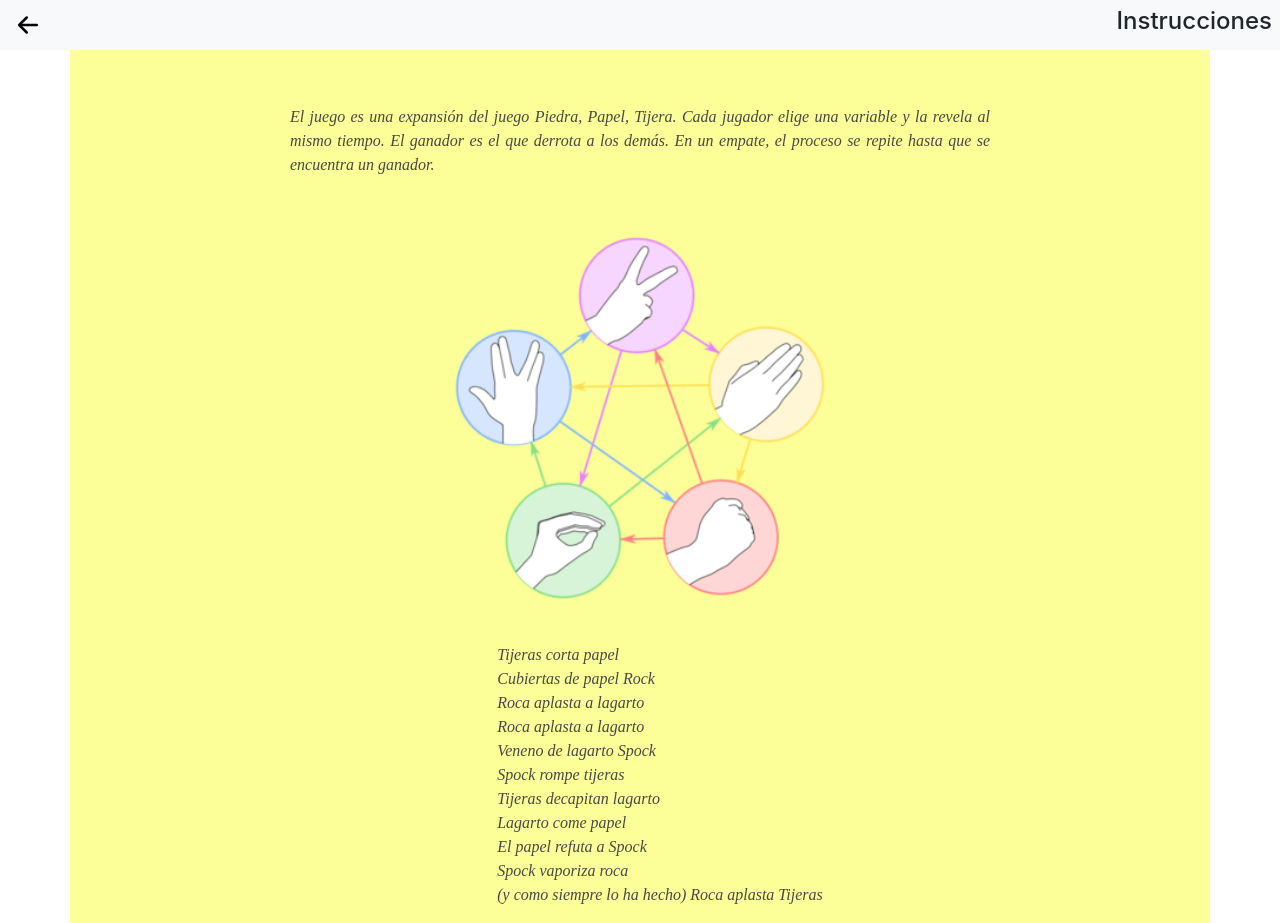
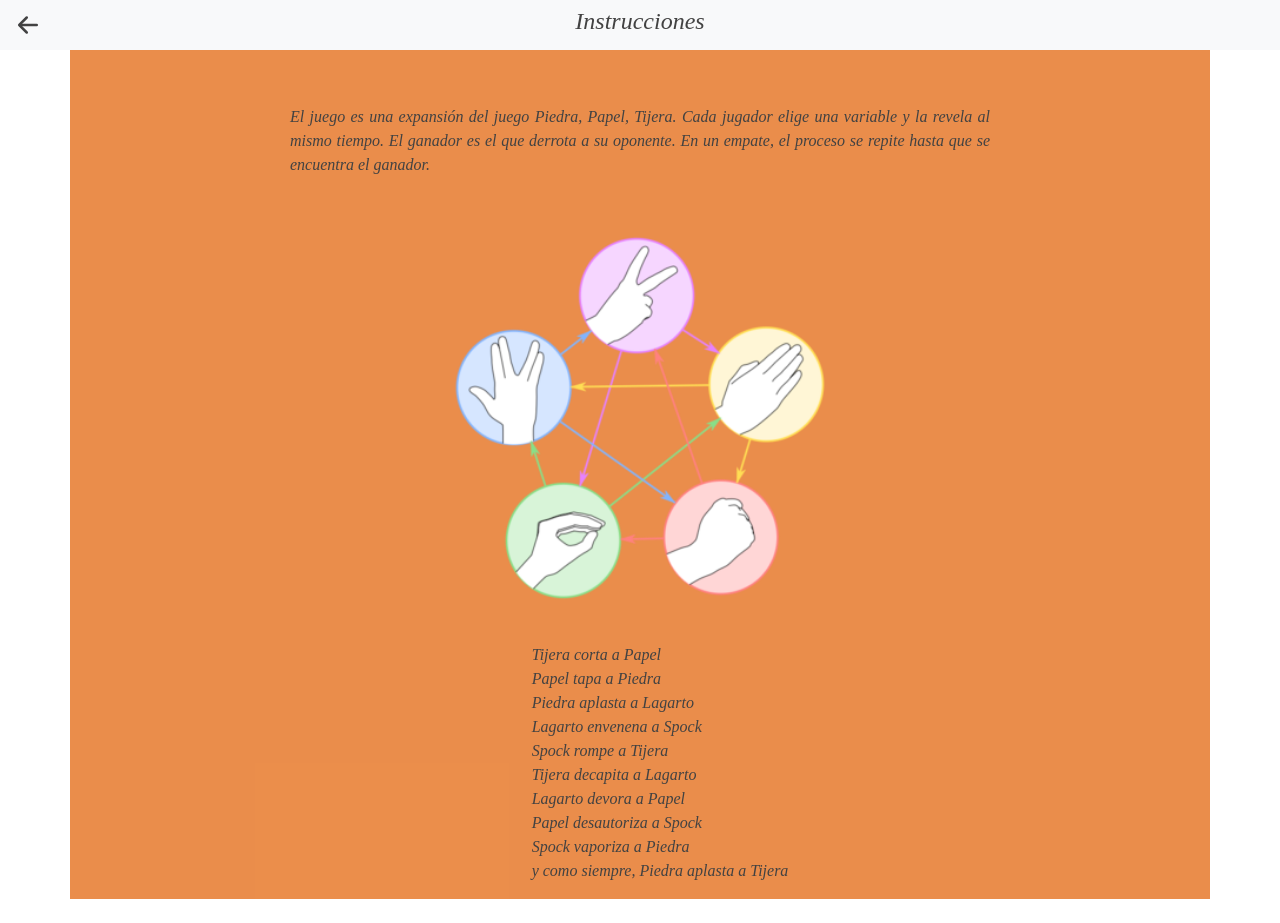
Before and after one commit to AntonellaDatri/piedra-papel-tijera-lagarto-spock, a React (Create React App) app: page /instrucciones in a window 1280 px wide. After the commit the page ends 899 px from the top, so only its background shows below. Built offline with nearby package versions, Linux system fonts and the light colour scheme.

Commit message:
ultimos detalles, juego terminado

```diff
--- a/src/App.css
+++ b/src/App.css
@@ -11,7 +11,7 @@
 }
 
 .background-container {
-  background-color: #f5f374;
+  background-color: #e77a2c;
   position: absolute;
   top: 0;
   left: 0;
@@ -19,9 +19,11 @@
 }
 
 .btn {
-  width: 50%;
+  width: 40%;
   padding: 10px;
   margin: 5px;
+  font-size: larger !important;
+  font-family: cursive;
 }
 
 .btn-position{
@@ -63,12 +65,14 @@
 .ganador{
   color: rgb(255, 255, 255);
   text-align: center;
+  font-size: 60px;
 }
 
 .home-btn{
   text-align: center;
   padding-top: 25px;
-  padding-bottom: 100px
+  padding-bottom: 100px;
+  display: grid;
 }
 
 .image-instruccion-position{
@@ -83,19 +87,22 @@
 
 .instruccion-content{
   display: grid;
-  background-color: #fcff97;
+  background-color: #e77a2cd9;
   padding-top: 55px;
 }
 
 .navbar-position{
   position: fixed;
     width: 100%;
-    display: flex;
-    flex-wrap: wrap;
+    display: grid;
+    grid-template-columns: 1fr 1fr 1fr;
     align-items: center;
-    justify-content: space-between;
     padding-right: .5rem;
     padding-left: .5rem;
+}
+
+.navar-title{
+  text-align: center;
 }
 
 .opciones{
@@ -136,5 +143,5 @@ ul{
 .fuente-contenido{
   font-family: cursive;
   font-style: italic;
-  color: #484747;
+  color: #424242;
 }
--- a/src/App.js
+++ b/src/App.js
@@ -5,7 +5,7 @@ import Play from './pages/play.js';
 import Instrucciones from'./components/instrucciones'
 import './App.css';
 import 'bootstrap/dist/css/bootstrap.min.css'
-//
+
 function App() {
   return (
     <BrowserRouter>
--- a/src/components/instrucciones.js
+++ b/src/components/instrucciones.js
@@ -5,8 +5,7 @@ import InstuccionImage from '../images/RPSLS.png'
 import ArrowLeftShort from '../images/Arrow-left-short.svg'
 
 
-function Instucciones(props) {
-  const {onClick} = props
+function Instucciones() {
   const texto = ()=>{
     return(
       <h4>Instrucciones</h4>
@@ -17,23 +16,22 @@ function Instucciones(props) {
     <div >
         <Navbar text={texto()}/>
       <div className="instruccion-content container">
-        <p className="fuente-contenido"> El juego es una expansión del juego Piedra, Papel, Tijera. Cada jugador elige una variable y la revela al mismo tiempo. El ganador es el que derrota a los demás. En un empate, el proceso se repite hasta que se encuentra un ganador.</p>
+        <p className="fuente-contenido"> El juego es una expansión del juego Piedra, Papel, Tijera. Cada jugador elige una variable y la revela al mismo tiempo. El ganador es el que derrota a su oponente. En un empate, el proceso se repite hasta que se encuentra el ganador.</p>
         <div className="image-instruccion-position">
          <img className="image-instruccion" src={InstuccionImage} alt="Instruccionees del juego"></img>
         </div>
         <div className="reglas fuente-contenido">
           <ul>
-              <li>Tijeras corta papel</li>
-              <li>Cubiertas de papel Rock</li>
-              <li>Roca aplasta a lagarto</li>
-              <li>Roca aplasta a lagarto</li>
-              <li>Veneno de lagarto Spock</li>
-              <li>Spock rompe tijeras</li>
-              <li>Tijeras decapitan lagarto</li>
-              <li>Lagarto come papel</li>
-              <li>El papel refuta a Spock</li>
-              <li>Spock vaporiza roca</li>
-              <li>(y como siempre lo ha hecho) Roca aplasta Tijeras</li>
+            <li>Tijera corta a Papel</li>
+            <li>Papel tapa a Piedra</li>
+            <li>Piedra aplasta a Lagarto</li>
+            <li>Lagarto envenena a Spock</li>
+            <li>Spock rompe a Tijera</li>
+            <li>Tijera decapita a Lagarto</li>
+            <li>Lagarto devora a Papel</li>
+            <li>Papel desautoriza a Spock</li>
+            <li>Spock vaporiza a Piedra</li>
+            <li>y como siempre, Piedra aplasta a Tijera</li>
             </ul>
         </div>
       </div>
--- a/src/components/navbar.js
+++ b/src/components/navbar.js
@@ -12,7 +12,7 @@ function Navbar(props) {
                     <img src={ArrowLeftShort} width="40" alt="cerrar"></img>
                 </Link>
             </div>
-            <div>
+            <div className="navar-title fuente-contenido">
                 <h4>{text}</h4>
             </div>
         </nav>
--- a/src/components/resultados.js
+++ b/src/components/resultados.js
@@ -8,8 +8,12 @@ function Home(props) {
                     <h4 className="ganador">{ganador}</h4>
                 </div>
                 <div className="elecciones-container">
-                    <img src={eleccionJ1.image} width="100" alt={eleccionJ1.tipo}></img>
-                    <img src={eleccionJ2.image} width="100" alt={eleccionJ2.tipo}></img>
+                    <div>
+                        <img src={eleccionJ1.image} width="100" alt={eleccionJ1.tipo}></img>
+                    </div>
+                    <div>
+                        <img src={eleccionJ2.image} width="100" alt={eleccionJ2.tipo}></img>
+                    </div>
                 </div>
                 <div className="btn-position">
                     <button type="button" className="btn btn-outline-light btn-position" onClick={onClick}>Jugar otra vez</button>
--- a/src/pages/home.js
+++ b/src/pages/home.js
@@ -18,7 +18,7 @@ function Home() {
               <button type="button" className="btn btn-dark">Jugar</button>
             </Link>
             <Link  to ="/instrucciones">
-              <button type="button" className="btn btn-outline-secondary">Como jugar</button>
+              <button type="button" className="btn btn-outline-light">Como jugar</button>
             </Link>
           </div>
         </div>
--- a/src/pages/play.js
+++ b/src/pages/play.js
@@ -28,9 +28,9 @@ function Play (props){
         if (seleccionP2.tipo === seleccionP1.tipo){
             setGanador("EMPATE",seleccionP1)
         }else if (ganaJugador1(seleccionP1.tipo,seleccionP2.tipo)){
-            setGanador("GANO JUADOR 1")
+            setGanador("GANASTE!!")
             setPuntosJugador1(puntosJugador1+1)
-        }else { setGanador("GANO JUADOR 2"); setPuntosJugador2(puntosJugador2+1)}
+        }else { setGanador("PERDISTE :c"); setPuntosJugador2(puntosJugador2+1)}
         setEleccionJ1(seleccionP1)
         setEleccionJ2(seleccionP2)
         setShowResultados(true)
@@ -40,7 +40,7 @@ function Play (props){
         return (
         (seleccionP1 === "Tijeras" && (seleccionP2==="Papel"   || seleccionP2==="Lagarto")) ||
         (seleccionP1 === "Papel"   && (seleccionP2==="Piedra"  || seleccionP2==="Spock"))   ||
-        (seleccionP1 === "Piedra"  && (seleccionP2==="Lagarto" || seleccionP2==="tijera"))  ||
+        (seleccionP1 === "Piedra"  && (seleccionP2==="Lagarto" || seleccionP2==="Tijeras"))  ||
         (seleccionP1 === "Lagarto" && (seleccionP2==="Spock"   || seleccionP2==="Papel"))   ||
         (seleccionP1 === "Spock"   && (seleccionP2==="Tijeras" || seleccionP2==="Piedra")))
     }
```
Also changed, not shown: src/images/Arrow-left-short.svg.
